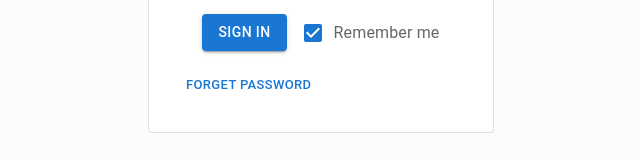
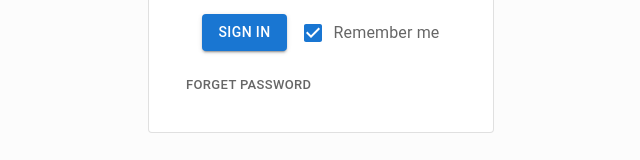
Before and after one commit to MohammadAtikurRahman/my-app, a React (Create React App) app: page /signin in a window 1280 px wide. Shown: the part 408-568 px from the top of the page, without its empty margins (319-959 px from the left). Built offline with nearby package versions, Linux system fonts and the light colour scheme.

Commit message:
codeFormating

```diff
--- a/src/components/Signin.jsx
+++ b/src/components/Signin.jsx
@@ -7,28 +7,20 @@ import FormControlLabel from '@mui/material/FormControlLabel';
 import FormGroup from '@mui/material/FormGroup';
 import Card from '@mui/material/Card';
 
-
 export default function Signin() {
   return (
     <FormGroup>
-      <Card variant="outlined" sx={{ pt: 4, pb: 4}}>
+      <Card variant="outlined" sx={{ pt: 4, pb: 4 }}>
         <div>
-
           <Box
-
-
             component="form"
             sx={{
-
-
               '& > :not(style)': { m: 1, width: '20ch' }
             }}
             noValidate
             autoComplete="off"
           >
             <TextField id="outlined-basic" label="Name" variant="outlined" size="small" />
-
-
           </Box>
           <Box
             component="form"
@@ -39,18 +31,12 @@ export default function Signin() {
             autoComplete="off"
           >
             <TextField id="outlined-basic" label="Password" variant="outlined" size="small" />
-
-
           </Box>
-
           <Button variant="contained" sx={{ ml: 4 }} >Sign in </Button>
           <FormControlLabel sx={{ p: 2, color: 'text.secondary' }} control={<Checkbox defaultChecked />} label="Remember me" />
-          <Button size="small"  sx={{ display: 'block' , ml: 4}}>Forget Password</Button>
+          <Button size="small" sx={{ display: 'block', ml: 4, color: 'text.secondary' }}>Forget Password</Button>
         </div>
-
       </Card>
     </FormGroup>
-
-
   );
 }
```
